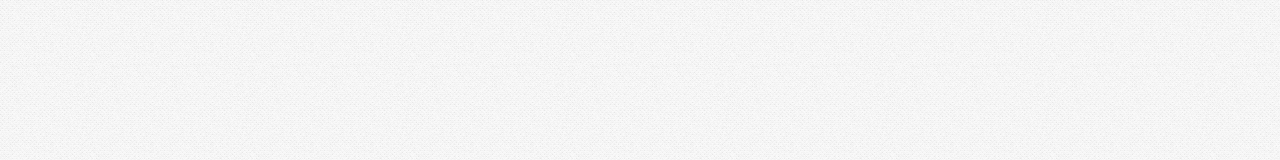
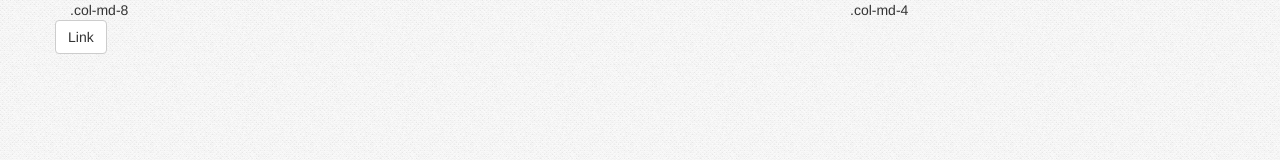
Before and after one commit to aliciafrausto/scroll-panes, a plain HTML site: page index.html in a window 1280 px wide. Shown: the top 160 px of the page. Drawn offline with nearby package versions, Linux system fonts and the light colour scheme.

Commit message:
no message

```diff
--- a/index.html
+++ b/index.html
@@ -7,7 +7,8 @@
         <meta name="description" content="">
         <meta name="viewport" content="width=device-width, initial-scale=1, maximum-scale=1, user-scalable=0">
         <link rel="stylesheet" href="https://cdnjs.cloudflare.com/ajax/libs/normalize/3.0.3/normalize.min.css">
-       	<link rel="stylesheet" href="https://maxcdn.bootstrapcdn.com/bootstrap/2.3.2/css/bootstrap.min.css">
+<!--        	<link rel="stylesheet" href="https://maxcdn.bootstrapcdn.com/bootstrap/2.3.2/css/bootstrap.min.css">
+ -->        <link rel="stylesheet" href="https://maxcdn.bootstrapcdn.com/bootstrap/3.3.6/css/bootstrap.min.css">
        	<link rel="stylesheet" href="https://maxcdn.bootstrapcdn.com/font-awesome/4.3.0/css/font-awesome.min.css">
         <link href='http://fonts.googleapis.com/css?family=Open+Sans:400,300,600,700,800' rel='stylesheet' type='text/css'>
        	<link rel="stylesheet" href="css/main.css">
@@ -18,9 +19,12 @@
 
 
 
-      <div class="container-fluid tnpl-content-row">
-            <div class="row-fluid">
-
+      <div class="container">
+          <div class="row">
+            <div class="col-md-8">.col-md-8</div>
+            <div class="col-md-4">.col-md-4</div>
+            <a class="btn btn-default" href="#" role="button">Link</a>
+          </div>
       </div>
 
       <script src="https://code.jquery.com/jquery-1.11.3.min.js"></script>
```
